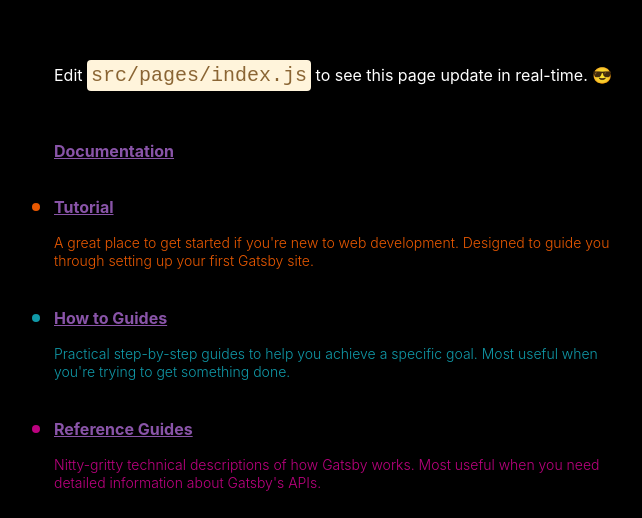
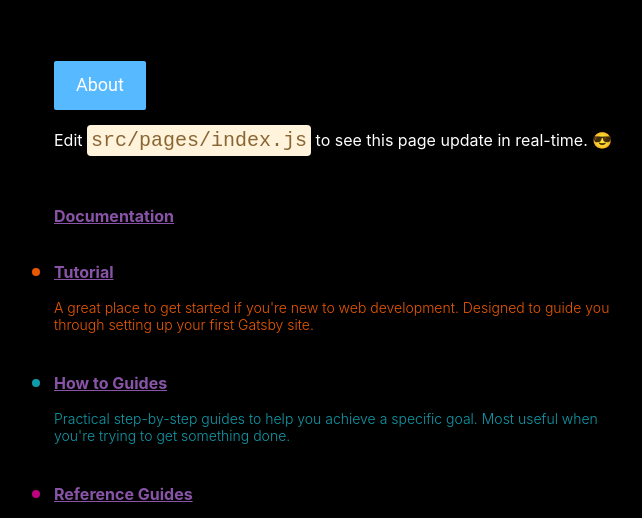
Before and after one commit to clopierson/clotildepierson, a Gatsby site: page / in a window 1280 px wide. Shown: the part 243-761 px from the top of the page, without its empty margins (42-684 px from the left). Built offline with nearby package versions, Linux system fonts and the light colour scheme; Gatsby itself is replaced by a stand-in of ours.

Commit message:
added constants for colors and button component

```diff
--- /dev/null
+++ b/src/components/button.js
@@ -0,0 +1,81 @@
+import React from "react"
+import styled from "@emotion/styled"
+import { COLORS } from "../theme/constants";
+
+const SIZES = {
+    small: {
+      "--borderRadius": 2 + "px",
+      "--fontSize": 16 / 16 + "rem",
+      "--padding": "4px 12px"
+    },
+    medium: {
+      "--borderRadius": 2 + "px",
+      "--fontSize": 18 / 16 + "rem",
+      "--padding": "12px 20px"
+    },
+    large: {
+      "--borderRadius": 4 + "px",
+      "--fontSize": 21 / 16 + "rem",
+      "--padding": "16px 32px"
+    }
+};
+
+const Button = ({ variant, size, children }) => {
+    const styles = SIZES[size];
+
+    let Component;
+    if (variant === "fill") {
+      Component = FillButton;
+    } else if (variant === "outline") {
+      Component = OutlineButton;
+    } else if (variant === "ghost") {
+      Component = GhostButton;
+    } else {
+      throw new Error(`Unrecognized Button variant: ${variant}`);
+    }
+
+    return <Component style={styles}>{children}</Component>;
+};
+
+const ButtonBase = styled.button`
+  font-size: var(--fontSize);
+  font-family: "Roboto", sans-serif;
+  padding: var(--padding);
+  border-radius: var(--borderRadius);
+  border: 2px solid transparent;
+  outline-color: ${COLORS.primary};
+
+  &:focus {
+    outline-offset: 4px;
+  }
+`;
+
+const FillButton = styled(ButtonBase)`
+  background-color: ${COLORS.primary};
+  color: ${COLORS.white};
+
+  &:hover {
+    background-color: ${COLORS.primaryLight};
+  }
+`;
+const OutlineButton = styled(ButtonBase)`
+  background-color: ${COLORS.white};
+  color: ${COLORS.primary};
+  border: 2px solid currentColor;
+
+  &:hover {
+    background-color: ${COLORS.offwhite};
+  }
+`;
+const GhostButton = styled(ButtonBase)`
+  color: ${COLORS.gray};
+  background-color: transparent;
+  outline-color: ${COLORS.gray};
+
+  &:hover {
+    background: ${COLORS.transparentGray15};
+    color: ${COLORS.black};
+  }
+`;
+
+export default Button;
--- a/src/components/layout.js
+++ b/src/components/layout.js
@@ -1,6 +1,7 @@
 import React from "react"
-import { Global, css } from "@emotion/react";
-import 'normalize.css';
+import { Global, css } from "@emotion/react"
+import 'normalize.css'
+import { COLORS } from "../theme/constants"
 
 const GlobalStyles = css`
     /* CSS Reset */
@@ -27,8 +28,8 @@ const GlobalStyles = css`
 
     /* CSS Variables */
     :root {
-        --color-text: #fff;
-        --color-background: #000;
+        --color-text: ${COLORS.white};
+        --color-background: ${COLORS.black};
     }
 `;
 
--- a/src/pages/index.js
+++ b/src/pages/index.js
@@ -1,5 +1,6 @@
 import * as React from "react"
 import Layout from "../components/layout"
+import Button from "../components/button"
 
 // styles
 const pageStyles = {
@@ -138,6 +139,7 @@ const IndexPage = () => {
           🎉🎉🎉
         </span>
       </h1>
+      <Button variant="fill" size="medium">About</Button>
       <p style={paragraphStyles}>
         Edit <code style={codeStyles}>src/pages/index.js</code> to see this page
         update in real-time.{" "}
--- /dev/null
+++ b/src/theme/constants.js
@@ -0,0 +1,10 @@
+export const COLORS = {
+    primary: "hsl(205deg 100% 67%)",
+    primaryLight: "hsl(205deg 100% 72%)",
+    white: "hsl(0deg 0% 100%)",
+    offwhite: "hsl(235deg 85% 97%)",
+    gray: "hsl(0deg 0% 60%)",
+    transparentGray15: "hsl(240deg 10% 50% / 0.15)",
+    transparentGray75: "hsl(240deg 10% 50% / 0.75)",
+    black: "hsl(0deg 0% 0%)"
+  };
```
